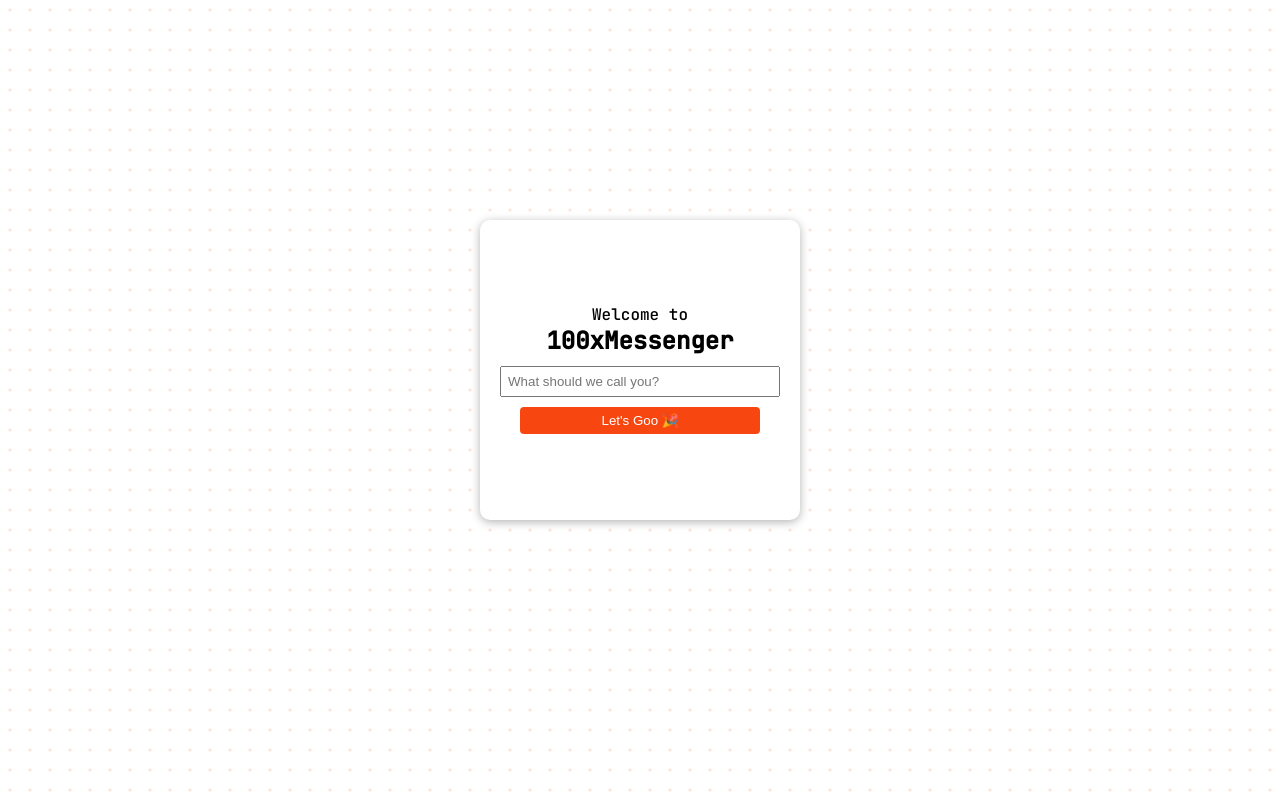
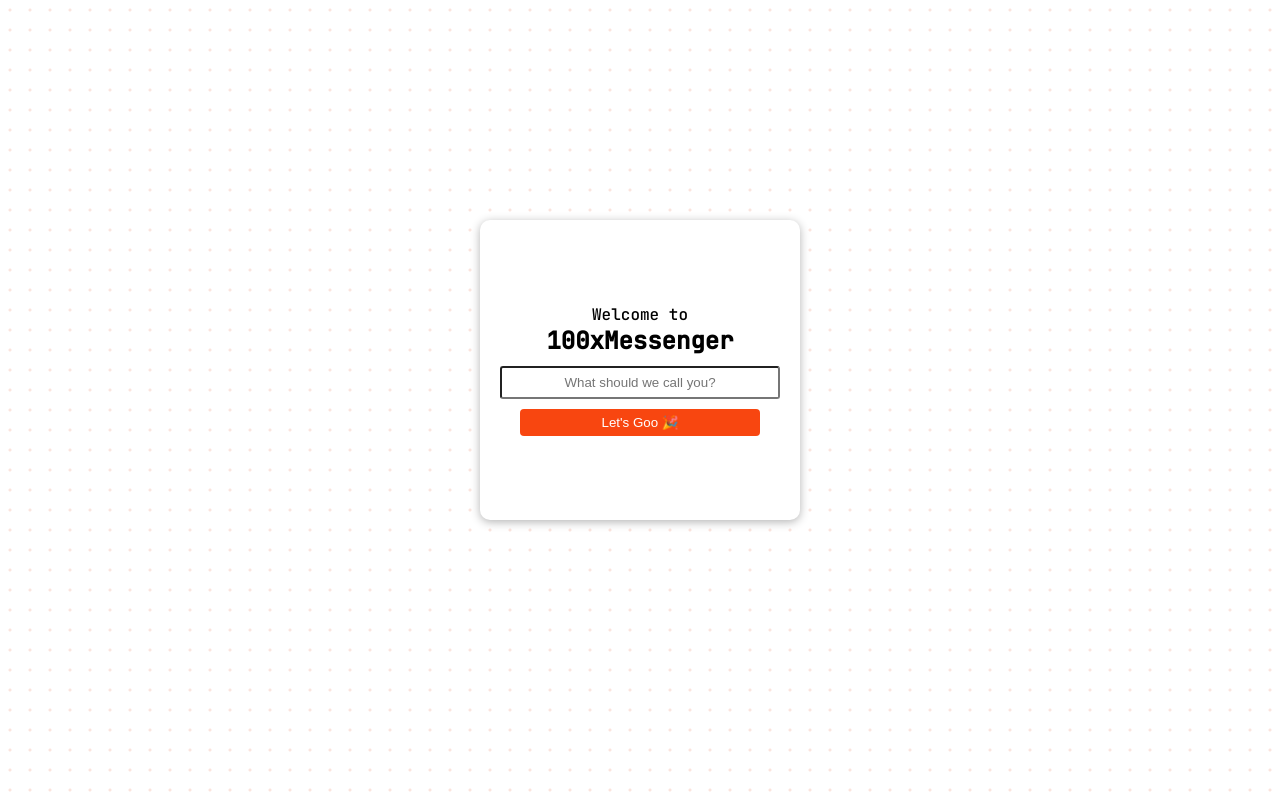
Before and after one commit to notabhaytank/100xMessenger, a website: page public/index.html in a window 1280 px wide. Drawn offline with nearby package versions, Linux system fonts and the light colour scheme; no server answers.

Commit message:
Early Access

```diff
--- a/public/index.html
+++ b/public/index.html
@@ -41,9 +41,10 @@
         <div class="modal-content">
             <p>Welcome to</p>
             <h2>100xMessenger</h2>
+            <div class="input-container">
+            <input type="text" id="modal-name-input" maxlength="20" placeholder="What should we call you?" /></div>
+            <button id="modal-submit-button" >Let's Goo 🎉</button>
 
-            <input type="text" id="modal-name-input" maxlength="20" placeholder="What should we call you?" />
-            <button id="modal-submit-button" >Let's Goo 🎉</button>
         </div>
       </div>
 
--- a/public/styles.css
+++ b/public/styles.css
@@ -301,3 +301,19 @@ margin-bottom: -17px;
   width: 30vh;
 
 }
+
+.input-container {
+    display: flex;
+    justify-content: center;
+    align-items: center;
+    border-radius: 8px;
+
+
+}
+
+.input-container input {
+    text-align: center;
+
+    padding: 7px;
+    border-radius: 3px;
+}
```
